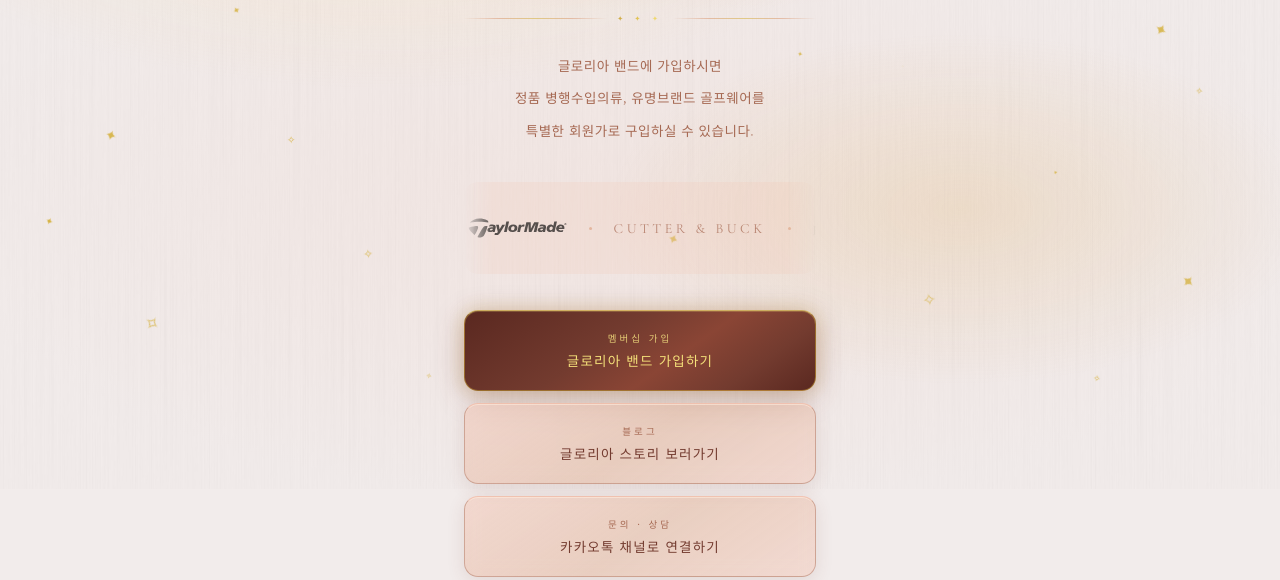
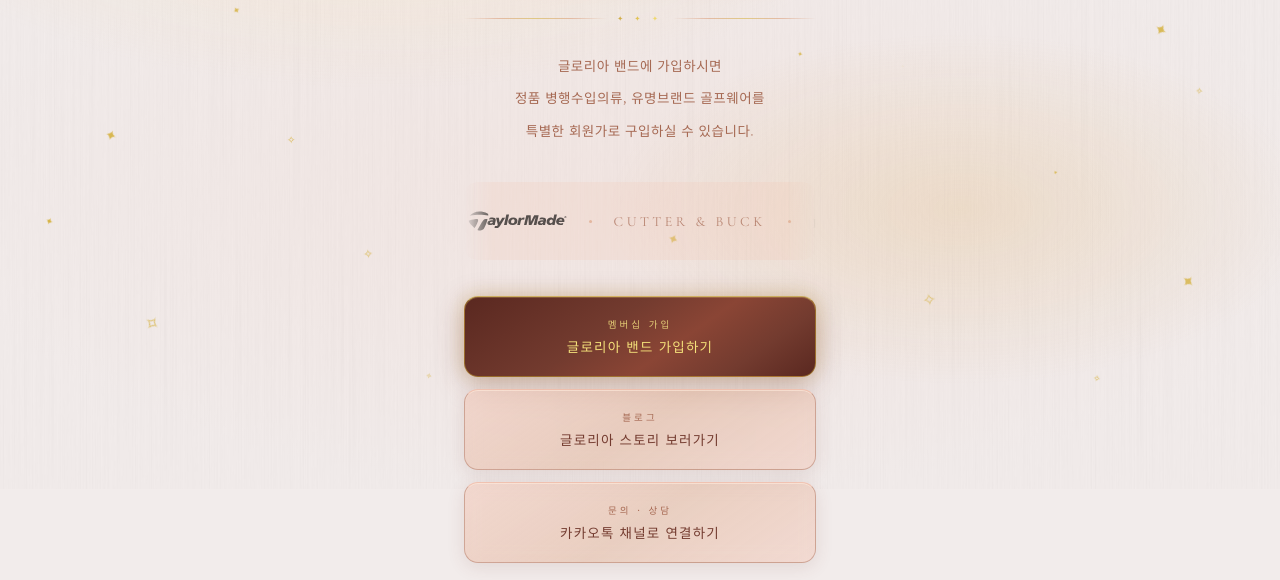
Before and after one commit to bandgloria/multilink, a plain HTML site: page index.html in a window 1280 px wide. Shown: the part 311-891 px from the top of the page. Drawn offline with nearby package versions, Linux system fonts and the light colour scheme.

Commit message:
마키 배경띠 높이 축소

```diff
--- a/index.html
+++ b/index.html
@@ -265,7 +265,7 @@
       -webkit-mask-image: linear-gradient(90deg, transparent 0%, #000 8%, #000 92%, transparent 100%);
       background: rgba(242,191,172,0.18);
       border-radius: 14px;
-      padding: 13px 0;
+      padding: 6px 0;
     }
 
     .marquee-track {
```
